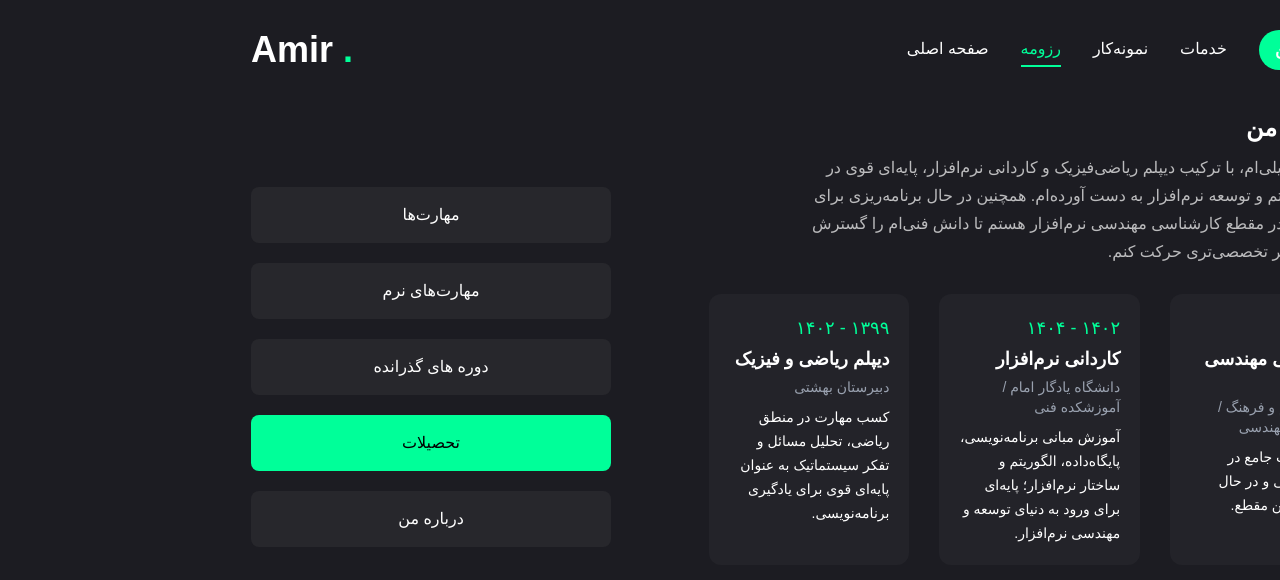
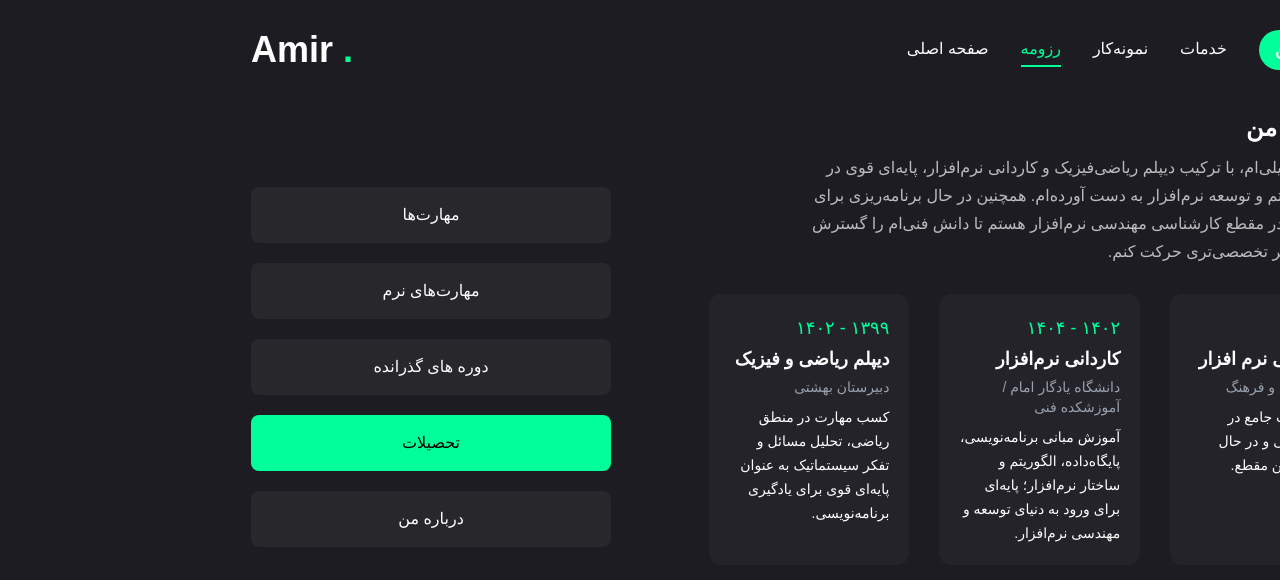
Before and after one commit to AmirHatami20/amir-portfolio, a Next.js app: page /resume in a window 1280 px wide. Both pictures are taken after a click on the button "تحصیلات". Shown: the top 580 px of the page. Built offline with nearby package versions, Linux system fonts and the light colour scheme; a web font is replaced by a local one.

Commit message:
update education

```diff
--- a/component/Tabs/EducationTab.jsx
+++ b/component/Tabs/EducationTab.jsx
@@ -1,7 +1,7 @@
 const education = [
     {
-        title: "کارشناسی مهندسی نرم افزار",
-        place: "دانشگاه علم و فرهنگ / آموزشگده مهندسی",
+        title: "کارشناسی نرم افزار",
+        place: "دانشگاه علم و فرهنگ",
         year: "۱۴۰۴",
         description:
             "کسب مهارت جامع در برنامه نویسی و در حال تحصیل در این مقطع.",
```
